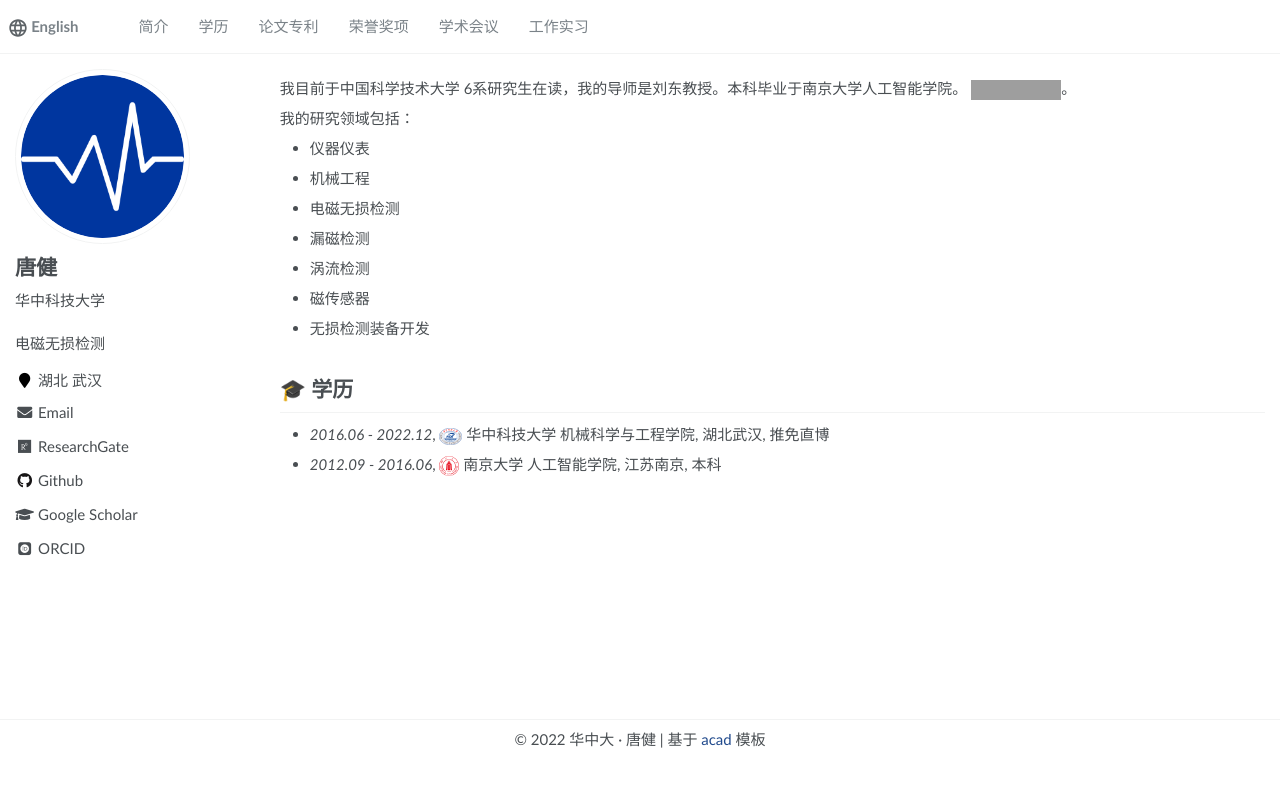
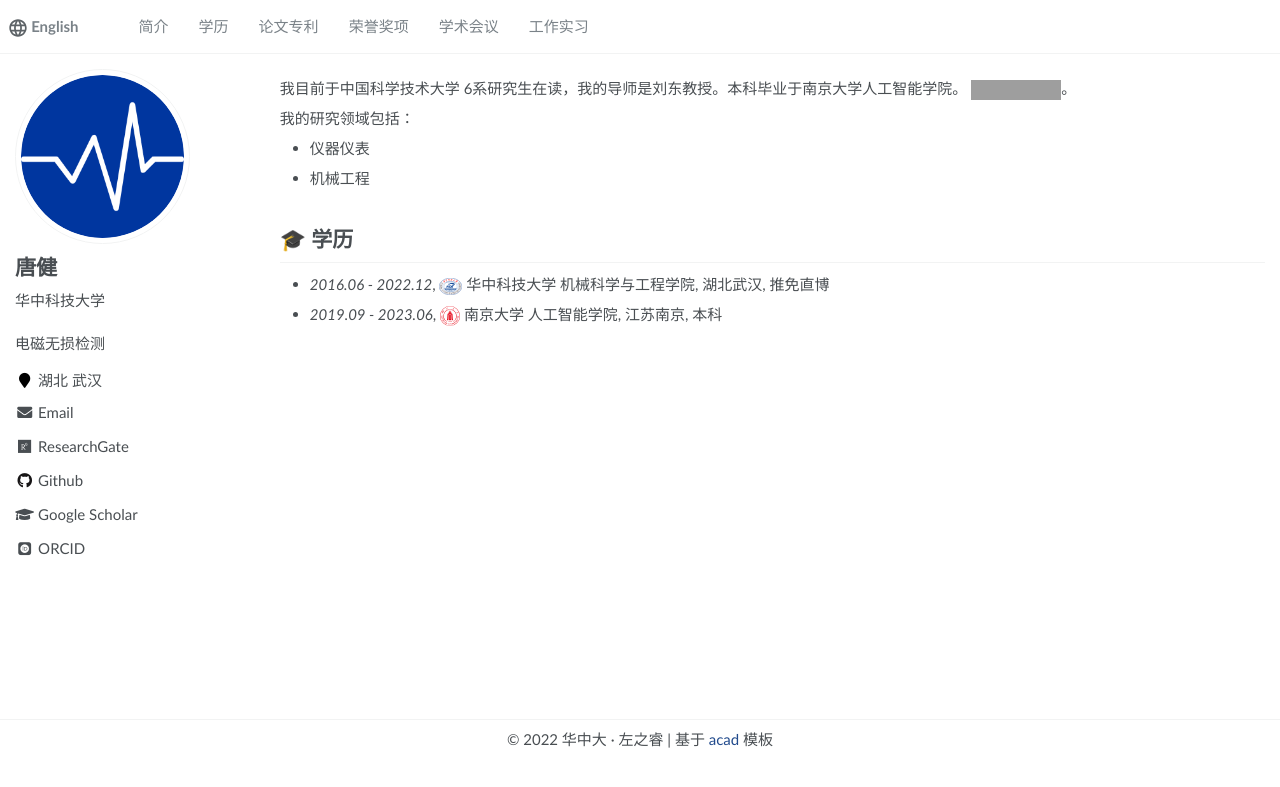
Before and after one commit to DeathPolca/DeathPolca.github.io, a Jekyll site: the page built from _pages/about.md, in a window 1280 px wide. Shown: the top 787 px of the page. Built offline with Jekyll 4.4.1, drawn with Linux system fonts in a browser that asks for light colours; some web fonts are replaced; grey boxes are pictures that could not be loaded.

Commit message:
some changes

```diff
--- a/_config.yml
+++ b/_config.yml
@@ -6,7 +6,7 @@
 # `jekyll serve`. If you change this file, please restart the server process.
 
 # Site Settings
-title                    : "唐健"
+title                    : "左之睿"
 description              : "电磁无损检测"
 repository               : "tangjyan/tangjyan.github.io"
 google_scholar_stats_use_cdn : false
--- a/_layouts/default.html
+++ b/_layouts/default.html
@@ -32,7 +32,7 @@ layout: compress
 <div class="footer_site">
 <hr/>
 <div class="footer_copyright">
-  © 2022 华中大 · 唐健 | 基于&nbsp
+  © 2022 华中大 · 左之睿 | 基于&nbsp
   <a class="page_a"  href="https://github.com/RayeRen/acad-homepage.github.io">
   acad
   </a>&nbsp模板
--- a/_pages/about.md
+++ b/_pages/about.md
@@ -23,11 +23,7 @@ redirect_from:
 我的研究领域包括：
 - 仪器仪表
 - 机械工程
-- 电磁无损检测
-- 漏磁检测
-- 涡流检测
-- 磁传感器
-- 无损检测装备开发
+
 
 
 
@@ -35,7 +31,7 @@ redirect_from:
 
 # 🎓 学历
 - *2016.06 - 2022.12*, <a href="https://www.hust.edu.cn/"><img class="svg" src="/images/HUST_logo.svg" width="23pt"></a> 华中科技大学 机械科学与工程学院, 湖北武汉, 推免直博
-- *2012.09 - 2016.06*, <a href="https://www.scu.edu.cn/"><img class="svg" src="/images/SCU_logo.svg" width="20pt"></a> 南京大学 人工智能学院, 江苏南京, 本科
+- *2019.09 - 2023.06*, <a href="https://www.scu.edu.cn/"><img class="svg" src="/images/SCU_logo.svg" width="20pt"></a> 南京大学 人工智能学院, 江苏南京, 本科
 
 <span class='anchor' id='-lwzl'></span>
 
```
